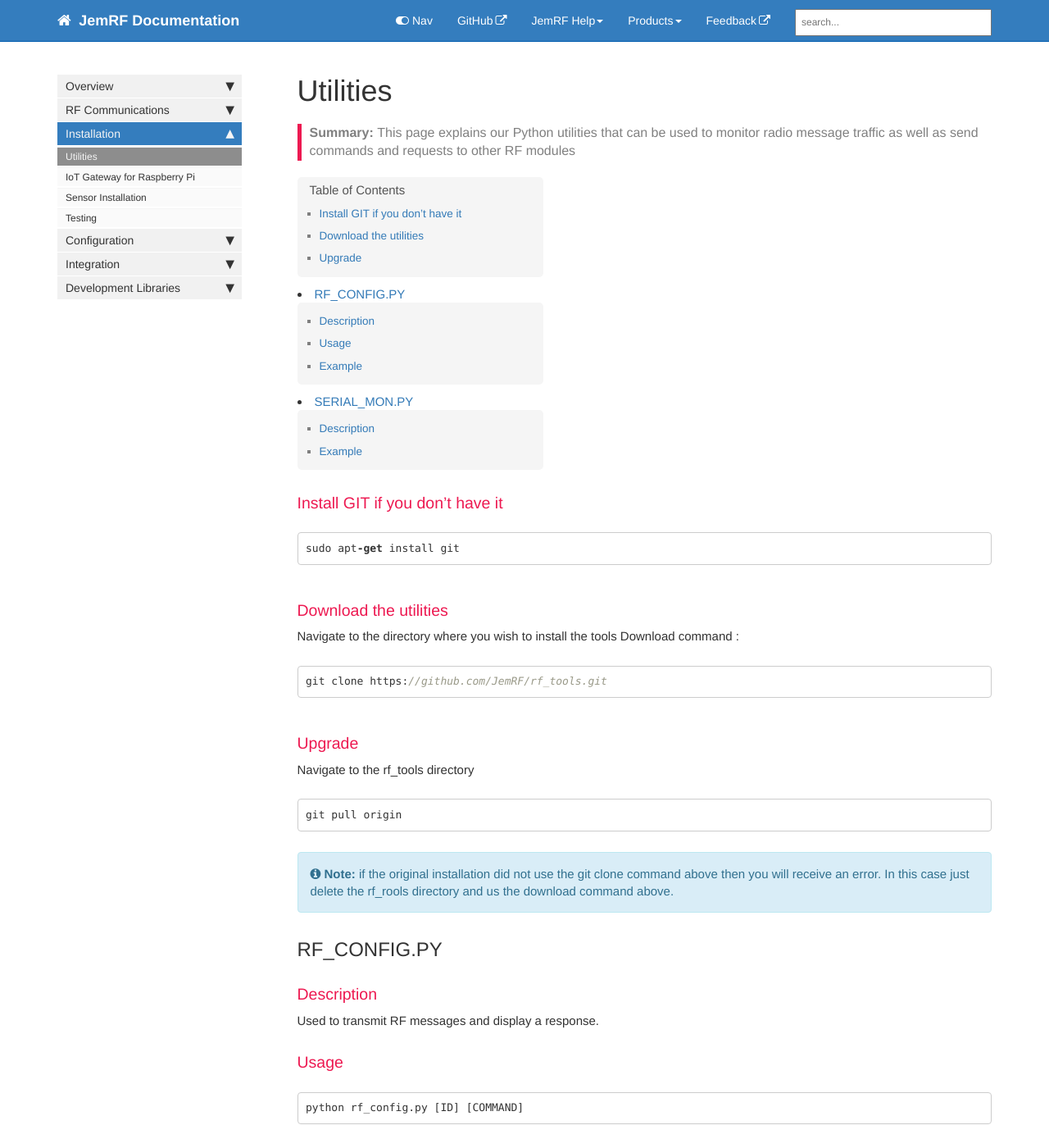
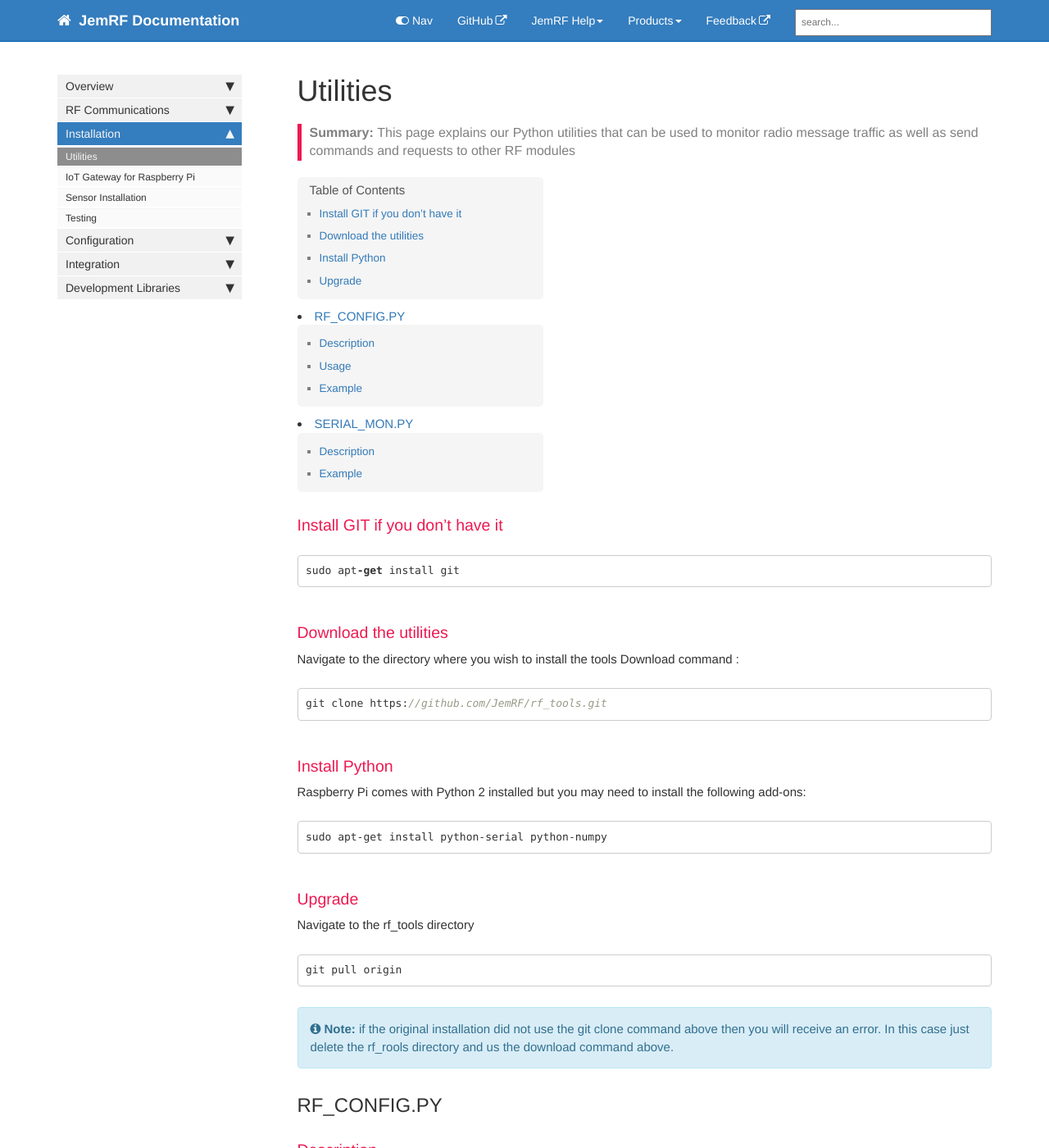
Before and after one commit to JemRF/RF-Documentation, a Jekyll site: the page built from pages/mydoc/utilities.md, in a window 1280 px wide and 1400 px high. Shown: the whole window at 82% size. Built offline with Jekyll 4.4.1, drawn with Linux system fonts in a browser that asks for light colours; comment, search, counter and statistics services are not loaded.

Commit message:
Update utilities.md

````diff
--- a/pages/mydoc/utilities.md
+++ b/pages/mydoc/utilities.md
@@ -21,6 +21,14 @@ Download command :
 
 ```js
 git clone https://github.com/JemRF/rf_tools.git
+```
+
+### Install Python
+
+Raspberry Pi comes with Python 2 installed but you may need to install the following add-ons:
+
+```
+sudo apt-get install python-serial python-numpy
 ```
 
 ### Upgrade
````
